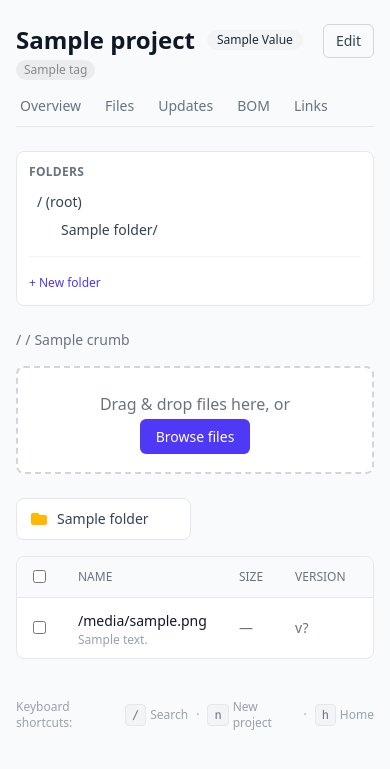
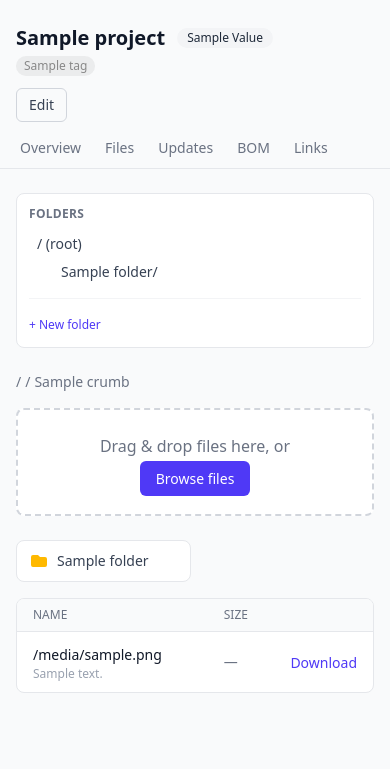
Before and after one commit to BenchLog/benchlog-app, a FastAPI app: template benchlog/templates/files/browser.html in a window 390 px wide. Shown: the part 57-826 px from the top of the page. Run offline with FastAPI, Linux system fonts and the light colour scheme; the visitor is signed in with stand-in values (Sample User, id 1); the template is opened without the code that fills it: most values are stand-ins (such as "Sample title", 1, 10 or a date in 2020); style sheets or scripts are compiled from the project's sources; some libraries are stand-ins or nearby versions.

Commit message:
Make all pages responsive for mobile viewports

```diff
--- a/benchlog/static/css/input.css
+++ b/benchlog/static/css/input.css
@@ -1,2 +1,10 @@
 @import "tailwindcss";
 @source "../../templates/**/*.html";
+
+@utility scrollbar-hide {
+    -ms-overflow-style: none;
+    scrollbar-width: none;
+    &::-webkit-scrollbar {
+        display: none;
+    }
+}
--- a/benchlog/templates/base.html
+++ b/benchlog/templates/base.html
@@ -66,7 +66,7 @@
 
     {% if request.session.get('user') %}
     <footer class="mx-auto max-w-7xl px-4 py-4 sm:px-6 lg:px-8">
-        <div class="flex items-center justify-center gap-1 text-xs text-gray-400">
+        <div class="hidden sm:flex items-center justify-center gap-1 text-xs text-gray-400">
             <span>Keyboard shortcuts:</span>
             <kbd class="rounded border border-gray-200 bg-gray-100 px-1.5 py-0.5 font-mono text-gray-500">/</kbd>
             <span>Search</span>
--- a/benchlog/templates/bom/_table.html
+++ b/benchlog/templates/bom/_table.html
@@ -1,5 +1,5 @@
 {% if items %}
-<div class="rounded-lg border border-gray-200 bg-white overflow-hidden">
+<div class="rounded-lg border border-gray-200 bg-white overflow-x-auto">
     <table class="w-full">
         <thead class="border-b border-gray-200 bg-gray-50">
             <tr>
--- a/benchlog/templates/components/_project_header.html
+++ b/benchlog/templates/components/_project_header.html
@@ -1,8 +1,8 @@
-<div class="flex items-start justify-between mb-4">
-    <div>
-        <div class="flex items-center gap-3 mb-1">
-            <h1 class="text-2xl font-bold text-gray-900">{{ project.title }}</h1>
-            <span class="inline-flex items-center rounded-full px-2.5 py-0.5 text-xs font-medium
+<div class="flex flex-col sm:flex-row sm:items-start sm:justify-between gap-3 mb-4">
+    <div class="min-w-0">
+        <div class="flex items-center gap-3 mb-1 flex-wrap">
+            <h1 class="text-xl sm:text-2xl font-bold text-gray-900 break-words">{{ project.title }}</h1>
+            <span class="inline-flex items-center rounded-full px-2.5 py-0.5 text-xs font-medium shrink-0
                 {% if project.status.value == 'idea' %}bg-yellow-100 text-yellow-800
                 {% elif project.status.value == 'in_progress' %}bg-blue-100 text-blue-800
                 {% elif project.status.value == 'completed' %}bg-green-100 text-green-800
@@ -23,30 +23,30 @@
         {% endif %}
     </div>
     <a href="/projects/{{ project.slug }}/edit"
-        class="rounded-md border border-gray-300 px-3 py-1.5 text-sm text-gray-700 hover:bg-gray-50">
+        class="rounded-md border border-gray-300 px-3 py-1.5 text-sm text-gray-700 hover:bg-gray-50 shrink-0 self-start">
         Edit
     </a>
 </div>
 
-<nav class="flex gap-4 border-b border-gray-200 mb-6">
+<nav class="flex gap-4 border-b border-gray-200 mb-6 overflow-x-auto -mx-4 px-4 sm:mx-0 sm:px-0 scrollbar-hide">
     <a href="/projects/{{ project.slug }}"
-        class="border-b-2 px-1 pb-2 text-sm {{ 'border-indigo-500 font-medium text-indigo-600' if active_tab == 'overview' else 'border-transparent text-gray-500 hover:border-gray-300 hover:text-gray-700' }}">
+        class="border-b-2 px-1 pb-2 text-sm whitespace-nowrap {{ 'border-indigo-500 font-medium text-indigo-600' if active_tab == 'overview' else 'border-transparent text-gray-500 hover:border-gray-300 hover:text-gray-700' }}">
         Overview
     </a>
     <a href="/projects/{{ project.slug }}/files"
-        class="border-b-2 px-1 pb-2 text-sm {{ 'border-indigo-500 font-medium text-indigo-600' if active_tab == 'files' else 'border-transparent text-gray-500 hover:border-gray-300 hover:text-gray-700' }}">
+        class="border-b-2 px-1 pb-2 text-sm whitespace-nowrap {{ 'border-indigo-500 font-medium text-indigo-600' if active_tab == 'files' else 'border-transparent text-gray-500 hover:border-gray-300 hover:text-gray-700' }}">
         Files
     </a>
     <a href="/projects/{{ project.slug }}/updates"
-        class="border-b-2 px-1 pb-2 text-sm {{ 'border-indigo-500 font-medium text-indigo-600' if active_tab == 'updates' else 'border-transparent text-gray-500 hover:border-gray-300 hover:text-gray-700' }}">
+        class="border-b-2 px-1 pb-2 text-sm whitespace-nowrap {{ 'border-indigo-500 font-medium text-indigo-600' if active_tab == 'updates' else 'border-transparent text-gray-500 hover:border-gray-300 hover:text-gray-700' }}">
         Updates
     </a>
     <a href="/projects/{{ project.slug }}/bom"
-        class="border-b-2 px-1 pb-2 text-sm {{ 'border-indigo-500 font-medium text-indigo-600' if active_tab == 'bom' else 'border-transparent text-gray-500 hover:border-gray-300 hover:text-gray-700' }}">
+        class="border-b-2 px-1 pb-2 text-sm whitespace-nowrap {{ 'border-indigo-500 font-medium text-indigo-600' if active_tab == 'bom' else 'border-transparent text-gray-500 hover:border-gray-300 hover:text-gray-700' }}">
         BOM
     </a>
     <a href="/projects/{{ project.slug }}/links"
-        class="border-b-2 px-1 pb-2 text-sm {{ 'border-indigo-500 font-medium text-indigo-600' if active_tab == 'links' else 'border-transparent text-gray-500 hover:border-gray-300 hover:text-gray-700' }}">
+        class="border-b-2 px-1 pb-2 text-sm whitespace-nowrap {{ 'border-indigo-500 font-medium text-indigo-600' if active_tab == 'links' else 'border-transparent text-gray-500 hover:border-gray-300 hover:text-gray-700' }}">
         Links
     </a>
 </nav>
--- a/benchlog/templates/files/browser.html
+++ b/benchlog/templates/files/browser.html
@@ -91,9 +91,9 @@
 
             <!-- Files list -->
             {% if files %}
-            <div x-data="{ selected: [], selectAll: false }" class="rounded-lg border border-gray-200 bg-white overflow-hidden">
+            <div x-data="{ selected: [], selectAll: false }" class="rounded-lg border border-gray-200 bg-white overflow-x-auto">
                 <!-- Batch action bar -->
-                <div x-show="selected.length > 0" class="flex items-center gap-3 border-b border-gray-200 bg-gray-50 px-4 py-2">
+                <div x-show="selected.length > 0" class="hidden sm:flex items-center gap-3 border-b border-gray-200 bg-gray-50 px-4 py-2">
                     <span class="text-sm text-gray-600" x-text="selected.length + ' selected'"></span>
                     <div x-data="{ moveOpen: false }" class="relative">
                         <button @click="moveOpen = !moveOpen" class="text-sm text-indigo-600 hover:text-indigo-500">Move to...</button>
@@ -122,15 +122,15 @@
                 <table class="w-full">
                     <thead class="border-b border-gray-200 bg-gray-50">
                         <tr>
-                            <th class="w-8 px-4 py-2">
+                            <th class="w-8 px-4 py-2 hidden sm:table-cell">
                                 <input type="checkbox" x-model="selectAll"
                                     @change="selected = selectAll ? [{% for f in files %}'{{ f.id }}'{{ ',' if not loop.last }}{% endfor %}] : []"
                                     class="rounded border-gray-300 text-indigo-600">
                             </th>
                             <th class="px-4 py-2 text-left text-xs font-medium text-gray-500 uppercase">Name</th>
                             <th class="px-4 py-2 text-left text-xs font-medium text-gray-500 uppercase">Size</th>
-                            <th class="px-4 py-2 text-left text-xs font-medium text-gray-500 uppercase">Version</th>
-                            <th class="px-4 py-2 text-left text-xs font-medium text-gray-500 uppercase">Modified</th>
+                            <th class="px-4 py-2 text-left text-xs font-medium text-gray-500 uppercase hidden md:table-cell">Version</th>
+                            <th class="px-4 py-2 text-left text-xs font-medium text-gray-500 uppercase hidden lg:table-cell">Modified</th>
                             <th class="w-20 px-4 py-2"></th>
                         </tr>
                     </thead>
@@ -138,7 +138,7 @@
                         {% for f in files %}
                         {% set current_v = f.versions | selectattr('is_current') | first %}
                         <tr class="hover:bg-gray-50">
-                            <td class="px-4 py-2.5">
+                            <td class="px-4 py-2.5 hidden sm:table-cell">
                                 <input type="checkbox" value="{{ f.id }}"
                                     x-model="selected"
                                     class="rounded border-gray-300 text-indigo-600">
@@ -154,10 +154,10 @@
                             <td class="px-4 py-2.5 text-sm text-gray-500">
                                 {{ format_size(current_v.size_bytes) if current_v else '—' }}
                             </td>
-                            <td class="px-4 py-2.5 text-sm text-gray-500">
+                            <td class="px-4 py-2.5 text-sm text-gray-500 hidden md:table-cell">
                                 v{{ current_v.version_number if current_v else '?' }}
                             </td>
-                            <td class="px-4 py-2.5 text-sm text-gray-500">
+                            <td class="px-4 py-2.5 text-sm text-gray-500 hidden lg:table-cell">
                                 {{ current_v.uploaded_at.strftime('%b %d, %Y') if current_v else '—' }}
                             </td>
                             <td class="px-4 py-2.5 text-right">
--- a/benchlog/templates/updates/detail.html
+++ b/benchlog/templates/updates/detail.html
@@ -13,7 +13,7 @@
     </div>
 
     <article class="rounded-lg border border-gray-200 bg-white p-6">
-        <div class="flex items-start justify-between mb-4">
+        <div class="flex flex-col sm:flex-row sm:items-start sm:justify-between gap-3 mb-4">
             <div>
                 {% if update.title %}
                 <h1 class="text-xl font-bold text-gray-900">{{ update.title }}</h1>
--- a/benchlog/templates/updates/feed.html
+++ b/benchlog/templates/updates/feed.html
@@ -19,7 +19,7 @@
         {% for item in updates %}
         {% set u = item["entry"] %}
         <article class="rounded-lg border border-gray-200 bg-white p-5">
-            <div class="flex items-start justify-between mb-3">
+            <div class="flex flex-col sm:flex-row sm:items-start sm:justify-between gap-2 mb-3">
                 <div>
                     {% if u.title %}
                     <a href="/projects/{{ project.slug }}/updates/{{ u.id }}" class="text-lg font-semibold text-gray-900 hover:text-indigo-600">{{ u.title }}</a>
```
Also changed, not shown: benchlog/templates/files/detail.html (+4 -4 lines).
